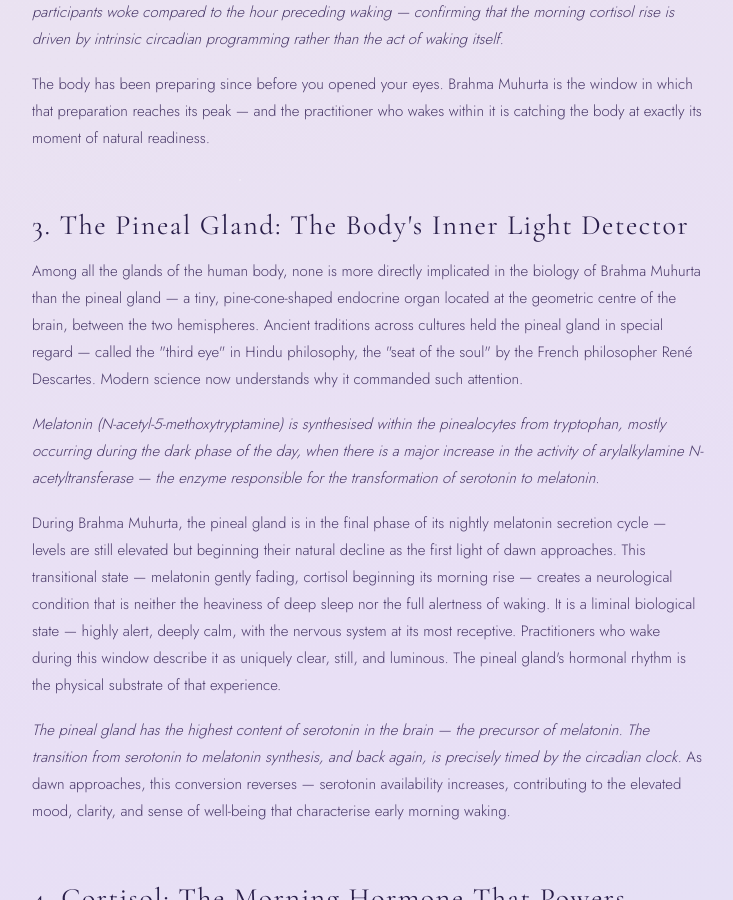
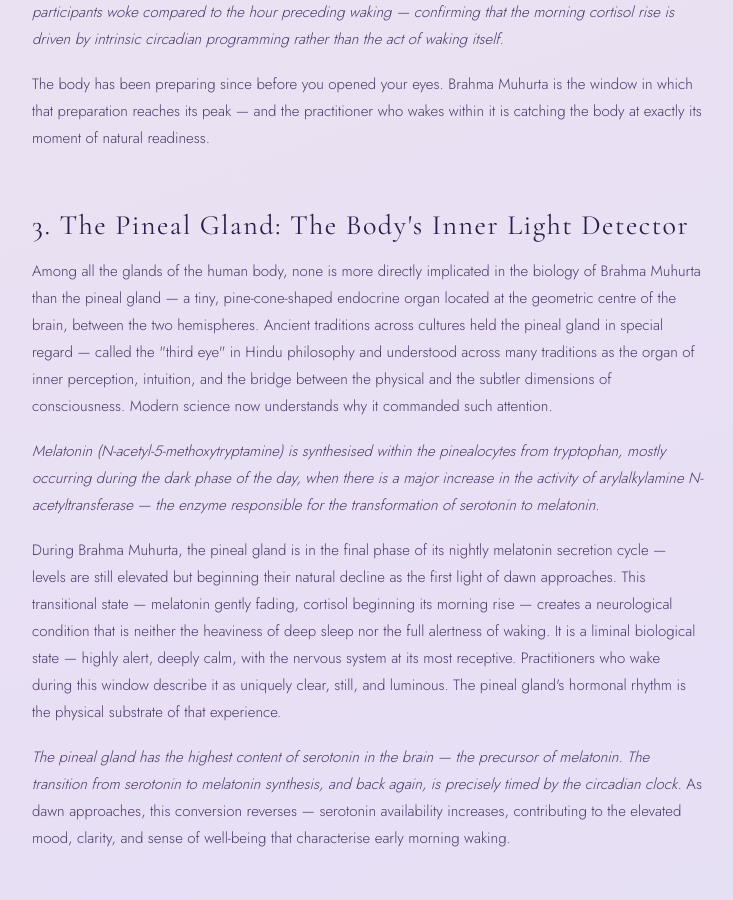
Before and after one commit to dailybliss/dailybliss.github.io, a Jekyll site: the page built from blog/science-of-brahma-muhurta.html, in a window 1280 px wide and 900 px high, scrolled down 2074 px. Shown: the whole window, without its empty margins (272-1005 px from the left). Built offline with Jekyll 4.4.1, drawn with Linux system fonts in a browser that asks for light colours.

Commit message:
Update science-of-brahma-muhurta.html

```diff
--- a/blog/science-of-brahma-muhurta.html
+++ b/blog/science-of-brahma-muhurta.html
@@ -82,8 +82,9 @@ last_modified_at: 2026-08-01
     Among all the glands of the human body, none is more directly implicated in the biology of
     Brahma Muhurta than the pineal gland — a tiny, pine-cone-shaped endocrine organ located at
     the geometric centre of the brain, between the two hemispheres. Ancient traditions across
-    cultures held the pineal gland in special regard — called the "third eye" in Hindu philosophy,
-    the "seat of the soul" by the French philosopher René Descartes. Modern science now understands
+    cultures held the pineal gland in special regard — called the "third eye" in Hindu philosophy
+    and understood across many traditions as the organ of inner perception, intuition, and the
+    bridge between the physical and the subtler dimensions of consciousness. Modern science now understands
     why it commanded such attention.
   </p>
   <p>
```
